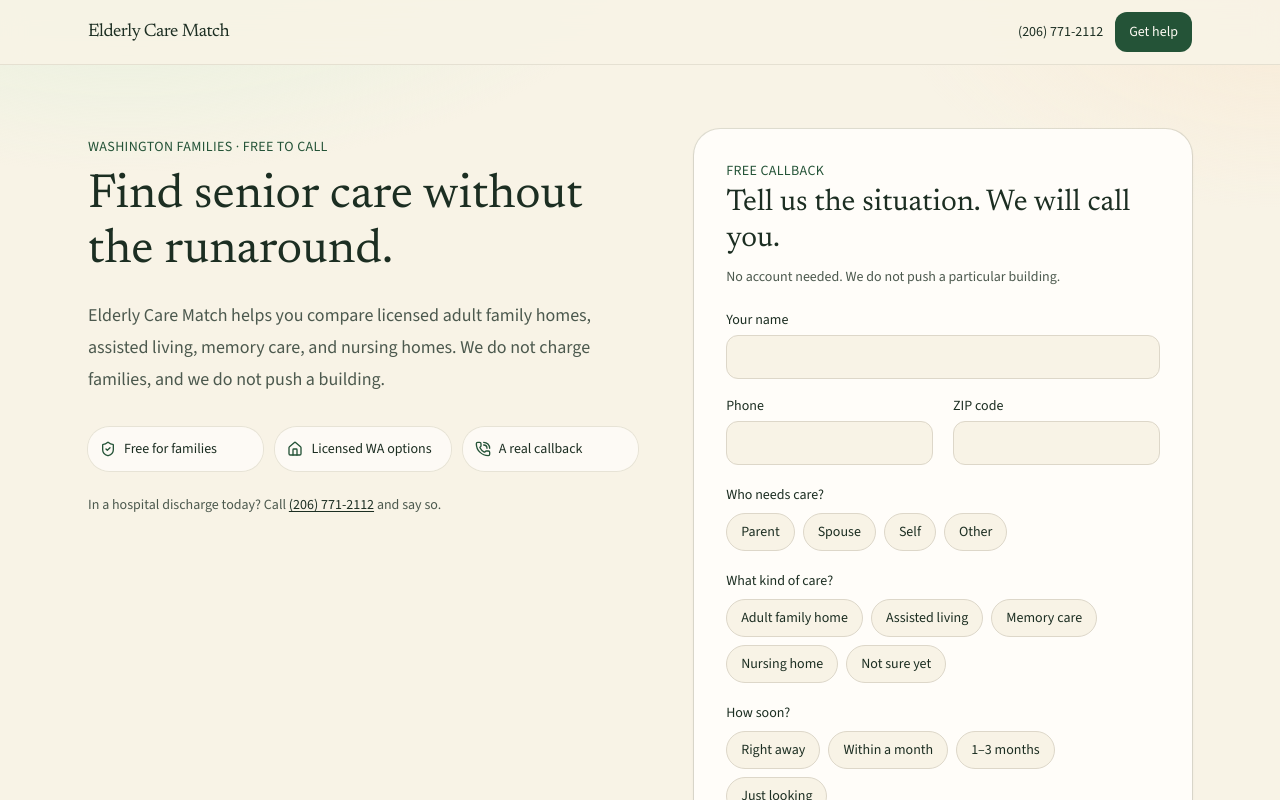
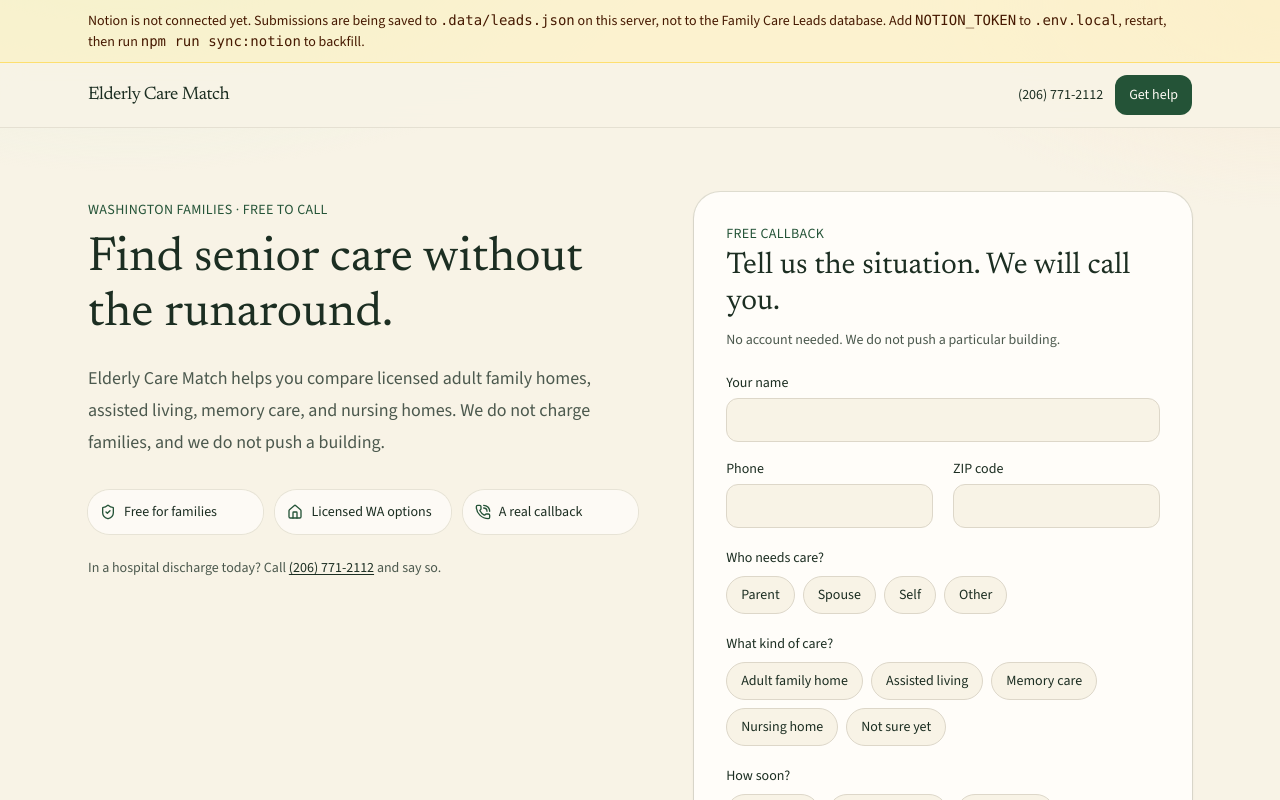
Before and after one commit to RayRedi/elderly-care-match, a Next.js app: page / in a window 1280 px wide. Shown: the top 800 px of the page. Built offline with nearby package versions, Linux system fonts and the light colour scheme; no server answers.

Commit message:
Show a dev notice when Notion is not connected
Submissions silently fell back to local storage, which made it look
like the form was dropping leads. Surface the state and the fix.

Co-authored-by: claudiu <claudiu@elderlycarematch.com>

```diff
--- a/src/app/layout.tsx
+++ b/src/app/layout.tsx
@@ -1,6 +1,7 @@
 import type { Metadata } from "next";
 import { Newsreader, Source_Sans_3 } from "next/font/google";
 
+import { NotionSetupNotice } from "@/components/notion-setup-notice";
 import { SiteFooter, SiteHeader } from "@/components/site-chrome";
 import { site } from "@/lib/site";
 
@@ -38,6 +39,7 @@ export default function RootLayout({ children }: LayoutProps<"/">) {
       className={`${sourceSans.variable} ${newsreader.variable} h-full antialiased`}
     >
       <body className="page-shell flex min-h-full flex-col">
+        <NotionSetupNotice />
         <SiteHeader />
         <main className="flex-1">{children}</main>
         <SiteFooter />
--- /dev/null
+++ b/src/components/notion-setup-notice.tsx
@@ -0,0 +1,17 @@
+export function NotionSetupNotice() {
+  if (process.env.NODE_ENV === "production" || process.env.NOTION_TOKEN) {
+    return null;
+  }
+
+  return (
+    <div className="border-b border-amber-300/60 bg-amber-100/70 text-amber-950">
+      <div className="mx-auto w-full max-w-6xl px-4 py-2.5 text-sm sm:px-6">
+        <span className="font-medium">Notion is not connected yet.</span>{" "}
+        Submissions are being saved to <code>.data/leads.json</code> on this
+        server, not to the Family Care Leads database. Add{" "}
+        <code>NOTION_TOKEN</code> to <code>.env.local</code>, restart, then run{" "}
+        <code>npm run sync:notion</code> to backfill.
+      </div>
+    </div>
+  );
+}
```
